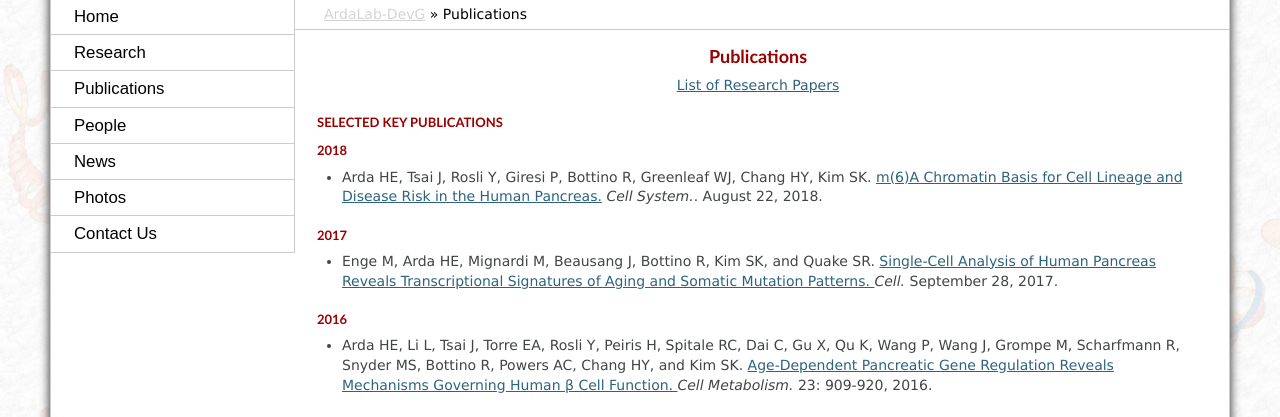
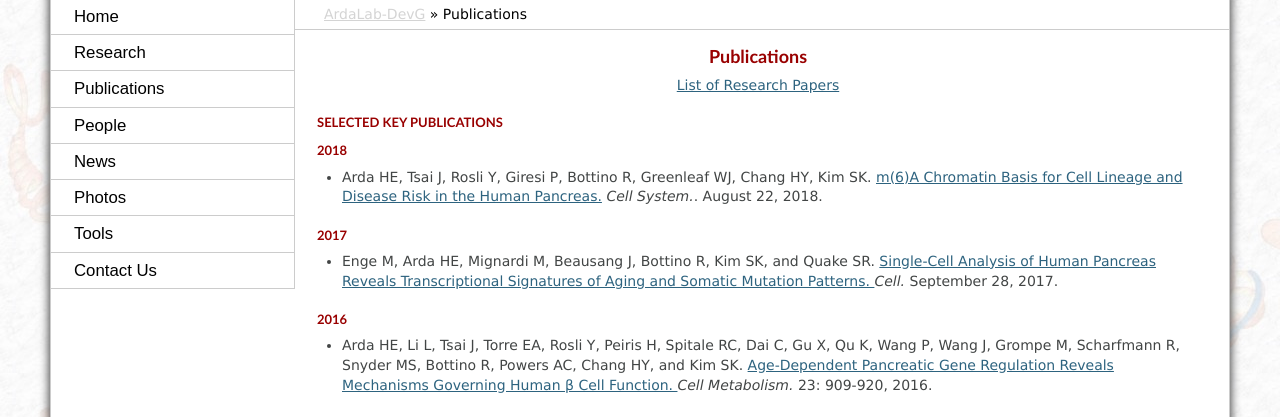
Before and after one commit to ArdaLab-DevG/ArdaLab-DevG, a Jekyll site: the page Publications.html, which Jekyll copies as it is, in a window 1280 px wide. Shown: the part 707-1124 px from the top of the page. Built offline with Jekyll 4.4.1, drawn with Linux system fonts in a browser that asks for light colours; nearby versions of some CDN libraries; some web fonts are replaced.

Commit message:
Update Publications.html

```diff
--- a/Publications.html
+++ b/Publications.html
@@ -113,6 +113,7 @@
 		<li><a href="People.html">People</a></li>
 		<li><a href="News.html">News</a></li>
 		<li><a href="Photos.html">Photos</a></li>
+		<li><a href="https://ardalab-devg.shinyapps.io/App1/">Tools</a></li>
 		<!--li><a href="Announcements.html">Announcements</a></li-->
 		<li><a href="Contact Us.html">Contact Us</a></li>
 	</ul>
```
